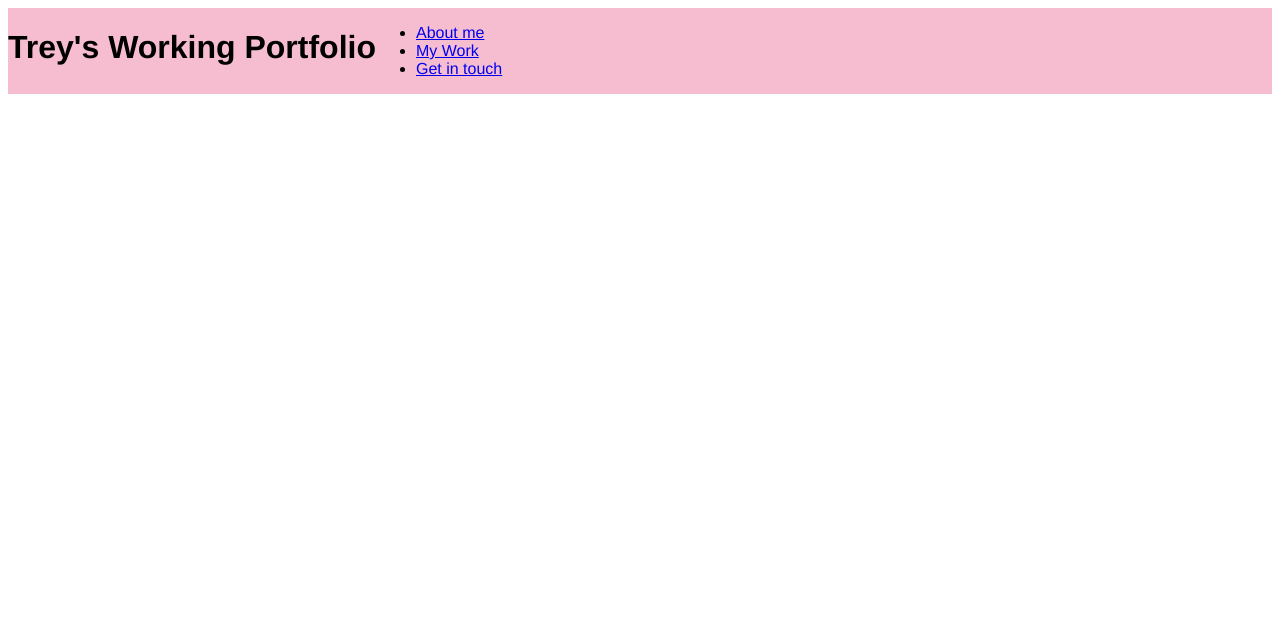
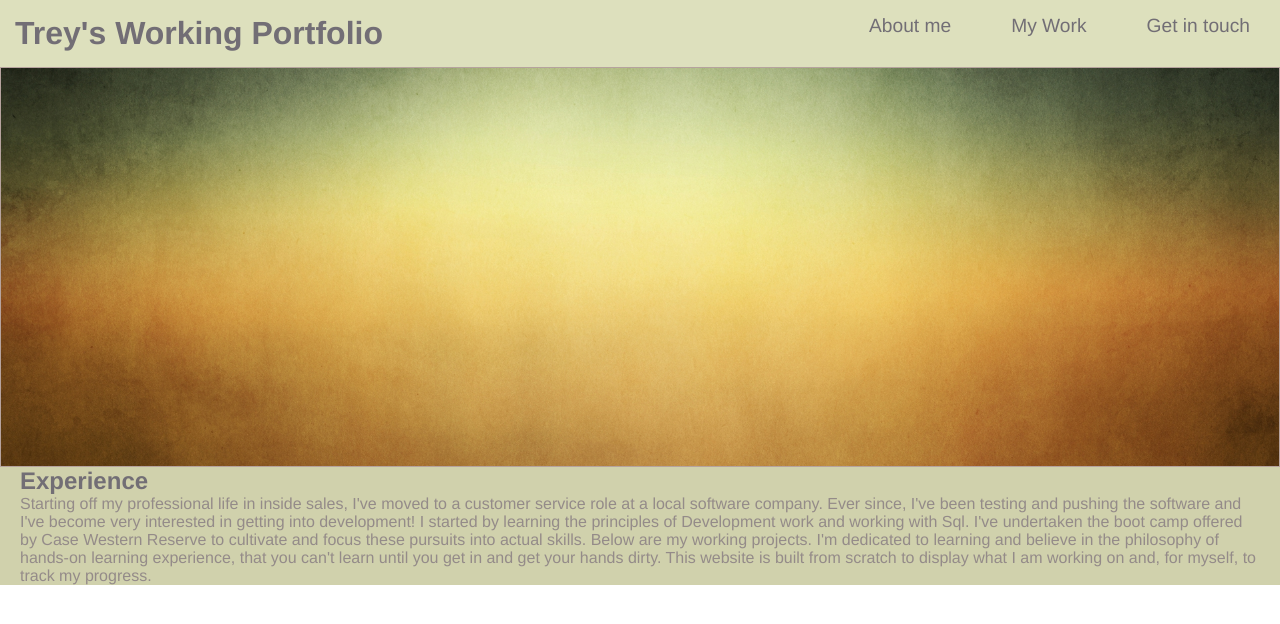
Before and after one commit to FSchmidt292/treysPortfolio, a plain HTML site: page index.html in a window 1280 px wide. Drawn offline with Linux system fonts and the light colour scheme.

Commit message:
fixing header style, adding bg image hero and bio

```diff
--- a/assets/css/style.css
+++ b/assets/css/style.css
@@ -1,15 +1,84 @@
 * {
     font-family: helvetica, sans-serif, arial;
+    margin: 0;
+    box-sizing: border-box;
 }
 :root{
-    --primary-bg-color: #d6dbb2;
-    --secondary-bg-colBor: #bcd8c1;
-    --primary-color: #8b575c;
-    --secondary-color: #c98986;
-    --accent-color: #f6bdd1;
+    --primary-bg-color: #DDe0bd;
+    --secondary-bg-color: #d0d1ac;
+    --primary-color: #948b89;
+    --secondary-color: #726e75;
+    --accent-color: #b6a39e;
+}
+
+.flex-row{
+    display: flex;
+}
+
+header h1 {
+    display: flex;
+    align-items: flex-start;
 }
 
 header {
-    background-color: var(--accent-color);
+    background-color: var(--primary-bg-color);
+    padding: 15px 0px 15px 15px;
     display: flex;
+    flex-wrap: wrap;
+    justify-content: space-between;
+    color: var(--secondary-color);
 }
+
+header nav{
+    padding: 6px 10;
+
+}
+
+header nav ul {
+    display: flex;
+    flex-wrap: wrap;
+    list-style: none;
+    justify-content: space-between;
+    align-items: flex-end;
+
+}
+
+header nav ul li a {
+    padding: 30px;
+    font-size: 1.5vw;
+    color: var(--secondary-color);
+    text-decoration: none;
+    flex-wrap: wrap;
+    justify-content: space-between;
+    align-items: end;
+}
+
+html,
+body {
+    height:100%
+}
+
+.hero {
+    background-image: url("../images/bgimg.jpg");
+    background-size: cover;
+    background-position: center;
+    position: relative;
+    display: flex;
+    background-size: 100%;
+    background-repeat: no-repeat;
+    display: block;
+    min-height: 50%;
+    min-width: 100%;
+    border: 1px solid var(--accent-color);
+}
+
+.bio {
+    background-color: var(--secondary-bg-color);
+    color: var(--primary-color);
+    flex-wrap: flex;
+    justify-content: left;
+    padding: 0 20px;
+}
+.bio h2{
+    color: var(--secondary-color);
+}
--- a/index.html
+++ b/index.html
@@ -11,7 +11,8 @@
 
 <header>
     <h1>Trey's Working Portfolio</h1>
-    <div class = navigation>
+    <div class="flex-row">
+    <nav>
         <ul>
             <li>
                 <a href="#bio">About me</a>
@@ -23,10 +24,21 @@
                 <a href="contact">Get in touch</a>
             </li>
         </ul>
+    </nav>
     </div>
 </header>
 
+<section class="hero">
+
+</section>
+
 <section class="bio">
+    <h2>
+        Experience
+    </h2>
+    <p>
+        Starting off my professional life in inside sales, I've moved to a customer service role at a local software company. Ever since, I've been testing and pushing the software and I've become very interested in getting into development! I started by learning the principles of Development work and working with Sql. I've undertaken the boot camp offered by Case Western Reserve to cultivate and focus these pursuits into actual skills. Below are my working projects. I'm dedicated to learning and believe in the philosophy of hands-on learning experience, that you can't learn until you get in and get your hands dirty. This website is built from scratch to display what I am working on and, for myself, to track my progress.
+    </p>
 </section>
 
 <section class="projects">
```
Also changed, not shown: assets/images/bgimg.jpg (added), assets/images/gettyimages-940915736-612x612.jpg (deleted), assets/images/istockphoto-1068830592-612x612.jpg (deleted).
